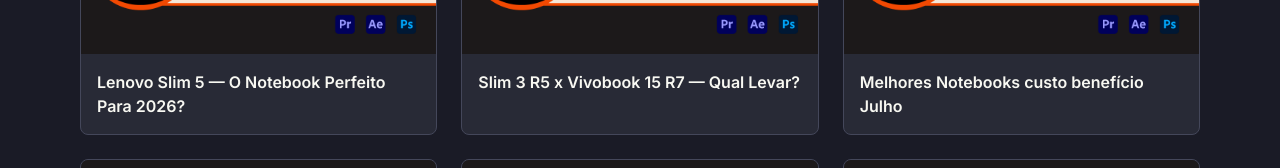
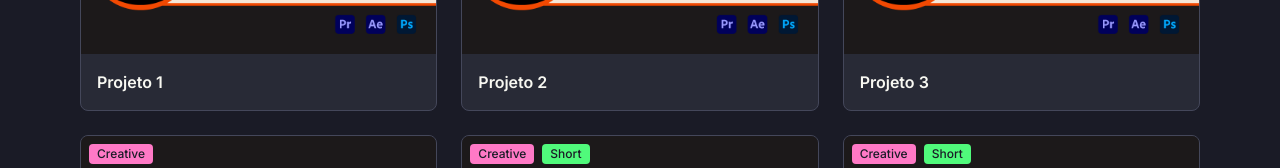
Before and after one commit to Raponi/portfolio, a Next.js app: page /en/projetos in a window 1280 px wide. Shown: the part 446-614 px from the top of the page. Built offline with nearby package versions, Linux system fonts and the light colour scheme; no server answers.

Commit message:
feat: fetch real video data from YouTube API

```diff
--- a/src/app/[locale]/page.tsx
+++ b/src/app/[locale]/page.tsx
@@ -1,11 +1,11 @@
 import { getTranslations } from "next-intl/server";
+import { getProjetos } from "@/lib/get-projetos";
 import Hero from "@/components/Hero";
 import CardProjeto from "@/components/CardProjeto";
-import { projetos } from "@/data/projetos";
 
 export default async function HomePage() {
   const t = await getTranslations("home");
-
+  const projetos = await getProjetos();
   const destaques = projetos.slice(0, 3);
 
   return (
--- a/src/app/[locale]/projetos/[slug]/page.tsx
+++ b/src/app/[locale]/projetos/[slug]/page.tsx
@@ -1,7 +1,7 @@
 import { notFound } from "next/navigation";
 import { getTranslations } from "next-intl/server";
 import { Link } from "@/i18n/navigation";
-import { projetos } from "@/data/projetos";
+import { getProjeto } from "@/lib/get-projetos";
 import VideoPlayer from "@/components/VideoPlayer";
 
 type Props = {
@@ -10,7 +10,7 @@
 
 export async function generateMetadata({ params }: Props) {
   const { slug } = await params;
-  const projeto = projetos.find((p) => p.slug === slug);
+  const projeto = await getProjeto(slug);
 
   if (!projeto) return { title: "Not Found" };
 
@@ -24,7 +24,7 @@
   const { slug, locale } = await params;
   const t = await getTranslations({ locale, namespace: "projetos" });
 
-  const projeto = projetos.find((p) => p.slug === slug);
+  const projeto = await getProjeto(slug);
   if (!projeto) notFound();
 
   return (
@@ -76,11 +76,11 @@
           </div>
           <div>
             <span className="text-dracula-muted">Software:</span>
-            <p className="text-dracula-text">{projeto.detalhes.software}</p>
+            <p className="text-dracula-text">{projeto.software}</p>
           </div>
           <div>
             <span className="text-dracula-muted">Duração:</span>
-            <p className="text-dracula-text">{projeto.detalhes.duracao}</p>
+            <p className="text-dracula-text">{projeto.duracao}</p>
           </div>
         </div>
       </div>
--- a/src/app/[locale]/projetos/page.tsx
+++ b/src/app/[locale]/projetos/page.tsx
@@ -1,32 +1,16 @@
-"use client";
+import { getTranslations } from "next-intl/server";
+import { getProjetos } from "@/lib/get-projetos";
+import ProjetosGrid from "@/components/ProjetosGrid";
 
-import { useState } from "react";
-import { useTranslations } from "next-intl";
-import CardProjeto from "@/components/CardProjeto";
-import FiltroCategorias from "@/components/FiltroCategorias";
-import { projetos } from "@/data/projetos";
-
-export default function ProjetosPage() {
-  const t = useTranslations("projetos");
-  const [filtro, setFiltro] = useState("todos");
-
-  const filtrados =
-    filtro === "todos"
-      ? projetos
-      : projetos.filter((p) => p.categoria === filtro);
+export default async function ProjetosPage() {
+  const t = await getTranslations("projetos");
+  const projetos = await getProjetos();
 
   return (
     <div className="max-w-6xl mx-auto px-4 py-16">
       <h1 className="text-3xl font-bold text-dracula-text mb-2">{t("title")}</h1>
       <p className="text-dracula-muted mb-8">{t("desc")}</p>
-
-      <FiltroCategorias active={filtro} onChange={setFiltro} />
-
-      <div className="mt-8 grid grid-cols-1 md:grid-cols-2 lg:grid-cols-3 gap-6">
-        {filtrados.map((projeto) => (
-          <CardProjeto key={projeto.slug} projeto={projeto} />
-        ))}
-      </div>
+      <ProjetosGrid projetos={projetos} />
     </div>
   );
 }
--- a/src/components/CardProjeto.tsx
+++ b/src/components/CardProjeto.tsx
@@ -1,6 +1,6 @@
 import Image from "next/image";
 import { Link } from "@/i18n/navigation";
-import type { Projeto } from "@/data/projetos";
+import type { Projeto } from "@/data/projetos-source";
 
 type Props = {
   projeto: Projeto;
--- /dev/null
+++ b/src/components/ProjetosGrid.tsx
@@ -0,0 +1,52 @@
+"use client";
+
+import { useState } from "react";
+import { useTranslations } from "next-intl";
+import CardProjeto from "@/components/CardProjeto";
+import type { Projeto } from "@/data/projetos-source";
+
+type Props = {
+  projetos: Projeto[];
+};
+
+export default function ProjetosGrid({ projetos }: Props) {
+  const t = useTranslations("projetos");
+  const [filtro, setFiltro] = useState("todos");
+
+  const categorias = [
+    { key: "todos", label: t("todos") },
+    { key: "tech", label: t("tech") },
+    { key: "creative", label: t("creative") },
+  ];
+
+  const filtrados =
+    filtro === "todos"
+      ? projetos
+      : projetos.filter((p) => p.categoria === filtro);
+
+  return (
+    <>
+      <div className="flex gap-3 flex-wrap">
+        {categorias.map((cat) => (
+          <button
+            key={cat.key}
+            onClick={() => setFiltro(cat.key)}
+            className={`px-4 py-2 rounded-lg text-sm font-medium transition-colors ${
+              filtro === cat.key
+                ? "bg-dracula-primary text-dracula-bg"
+                : "bg-dracula-surface text-dracula-muted hover:text-dracula-text border border-dracula-border"
+            }`}
+          >
+            {cat.label}
+          </button>
+        ))}
+      </div>
+
+      <div className="mt-8 grid grid-cols-1 md:grid-cols-2 lg:grid-cols-3 gap-6">
+        {filtrados.map((projeto) => (
+          <CardProjeto key={projeto.slug} projeto={projeto} />
+        ))}
+      </div>
+    </>
+  );
+}
--- /dev/null
+++ b/src/data/projetos-source.ts
@@ -0,0 +1,55 @@
+export type ProjetoSource = {
+  slug: string;
+  youtubeId: string;
+  categoria: "tech" | "creative";
+  isShort?: boolean;
+};
+
+export type Projeto = ProjetoSource & {
+  titulo: string;
+  descricao: string;
+  thumbnail: string;
+  data: string;
+  duracao: string;
+  software: string;
+};
+
+export const projetosSource: ProjetoSource[] = [
+  {
+    slug: "lenovo-slim-5-review",
+    youtubeId: "mJEeJgtbrN4",
+    categoria: "tech",
+  },
+  {
+    slug: "slim-3-vs-vivobook",
+    youtubeId: "Ft3O1xtx-CY",
+    categoria: "tech",
+  },
+  {
+    slug: "melhores-notebooks-julho",
+    youtubeId: "4BHxy7PQHVo",
+    categoria: "tech",
+  },
+  {
+    slug: "finn-ames-mashle",
+    youtubeId: "SCtDabL89ug",
+    categoria: "creative",
+  },
+  {
+    slug: "short-sakamoto-days",
+    youtubeId: "m6KfycbX0Wo",
+    categoria: "creative",
+    isShort: true,
+  },
+  {
+    slug: "short-anime-edits",
+    youtubeId: "jTJMuMqW7dM",
+    categoria: "creative",
+    isShort: true,
+  },
+  {
+    slug: "personagem-sakamoto-days",
+    youtubeId: "V4Ww6duYOZg",
+    categoria: "creative",
+  },
+];
--- a/src/data/projetos.ts
+++ b/src/data/projetos.ts
@@ -1,110 +1,2 @@
-export type Projeto = {
-  slug: string;
-  titulo: string;
-  descricao: string;
-  categoria: "tech" | "creative";
-  isShort?: boolean;
-  thumbnail: string;
-  youtubeId: string;
-  data: string;
-  detalhes: {
-    software: string;
-    duracao: string;
-  };
-};
-
-export const projetos: Projeto[] = [
-  {
-    slug: "lenovo-slim-5-review",
-    titulo: "Lenovo Slim 5 — O Notebook Perfeito Para 2026?",
-    descricao: "Review completo do Lenovo Slim 5 com análise de desempenho, construção e custo-benefício para 2026.",
-    categoria: "tech",
-    thumbnail: "/thumbnails/techbr-01.png",
-    youtubeId: "mJEeJgtbrN4",
-    data: "2026",
-    detalhes: {
-      software: "DaVinci Resolve",
-      duracao: "8 min",
-    },
-  },
-  {
-    slug: "slim-3-vs-vivobook",
-    titulo: "Slim 3 R5 x Vivobook 15 R7 — Qual Levar?",
-    descricao: "Comparativo direto entre dois notebooks populares para ajudar na escolha certa.",
-    categoria: "tech",
-    thumbnail: "/thumbnails/techbr-01.png",
-    youtubeId: "Ft3O1xtx-CY",
-    data: "2026",
-    detalhes: {
-      software: "DaVinci Resolve",
-      duracao: "10 min",
-    },
-  },
-  {
-    slug: "melhores-notebooks-julho",
-    titulo: "Melhores Notebooks custo benefício Julho",
-    descricao: "Guia de compras com os melhores notebooks custo-benefício do mês.",
-    categoria: "tech",
-    thumbnail: "/thumbnails/techbr-01.png",
-    youtubeId: "4BHxy7PQHVo",
-    data: "2026",
-    detalhes: {
-      software: "DaVinci Resolve",
-      duracao: "12 min",
-    },
-  },
-  {
-    slug: "finn-ames-mashle",
-    titulo: "Finn Ames de Mashle — Magia e Músculos",
-    descricao: "Análise do personagem Finn Ames no universo de Mashle: Magia e Músculos.",
-    categoria: "creative",
-    thumbnail: "/thumbnails/meyflower-01.png",
-    youtubeId: "SCtDabL89ug",
-    data: "2026",
-    detalhes: {
-      software: "DaVinci Resolve",
-      duracao: "6 min",
-    },
-  },
-  {
-    slug: "short-sakamoto-days",
-    titulo: "Sakamoto Days — Short",
-    descricao: "Short sobre o universo de Sakamoto Days com edição dinâmica.",
-    categoria: "creative",
-    isShort: true,
-    thumbnail: "/thumbnails/meyflower-01.png",
-    youtubeId: "m6KfycbX0Wo",
-    data: "2026",
-    detalhes: {
-      software: "DaVinci Resolve",
-      duracao: "1 min",
-    },
-  },
-  {
-    slug: "short-anime-edits",
-    titulo: "Edits de Anime — Short",
-    descricao: "Compilação de momentos marcantes em formato curto.",
-    categoria: "creative",
-    isShort: true,
-    thumbnail: "/thumbnails/meyflower-01.png",
-    youtubeId: "jTJMuMqW7dM",
-    data: "2026",
-    detalhes: {
-      software: "DaVinci Resolve",
-      duracao: "1 min",
-    },
-  },
-  {
-    slug: "personagem-sakamoto-days",
-    titulo: "Mafuyu Seba de Sakamoto Days",
-    descricao: "Análise do personagem Mafuyu Seba no universo de Sakamoto Days.",
-    categoria: "creative",
-    thumbnail: "/thumbnails/meyflower-01.png",
-    youtubeId: "V4Ww6duYOZg",
-    data: "2026",
-    detalhes: {
-      software: "DaVinci Resolve, After Effects",
-      duracao: "8 min",
-    },
-  },
-];
+export type { Projeto, ProjetoSource } from "./projetos-source";
+export { projetosSource } from "./projetos-source";
--- /dev/null
+++ b/src/lib/get-projetos.ts
@@ -0,0 +1,93 @@
+import { projetosSource, type Projeto, type ProjetoSource } from "@/data/projetos-source";
+
+const API_KEY = process.env.YOUTUBE_API_KEY;
+
+function parseDuration(iso: string): string {
+  const match = iso.match(/PT(\d+H)?(\d+M)?(\d+S)?/);
+  if (!match) return "—";
+  const h = match[1] ? parseInt(match[1]) : 0;
+  const m = match[2] ? parseInt(match[2]) : 0;
+  const s = match[3] ? parseInt(match[3]) : 0;
+  if (h > 0) return `${h}h ${m}min`;
+  if (m > 0) return `${m} min`;
+  return `${s}s`;
+}
+
+function formatDate(iso: string): string {
+  return new Date(iso).toLocaleDateString("pt-BR", {
+    year: "numeric",
+    month: "short",
+  });
+}
+
+function fallbackProjeto(src: ProjetoSource, index: number): Projeto {
+  return {
+    ...src,
+    titulo: `Projeto ${index + 1}`,
+    descricao: "",
+    thumbnail: `/thumbnails/${src.categoria === "tech" ? "techbr-01.png" : "meyflower-01.png"}`,
+    data: "",
+    duracao: "",
+    software: "DaVinci Resolve",
+  };
+}
+
+export async function getProjetos(): Promise<Projeto[]> {
+  if (!API_KEY) {
+    return projetosSource.map(fallbackProjeto);
+  }
+
+  const ids = projetosSource.map((p) => p.youtubeId).join(",");
+
+  try {
+    const res = await fetch(
+      `https://www.googleapis.com/youtube/v3/videos?part=snippet,contentDetails&id=${ids}&key=${API_KEY}`,
+      { next: { revalidate: 3600 } }
+    );
+
+    if (!res.ok) {
+      console.warn("YouTube API error:", res.status);
+      return projetosSource.map(fallbackProjeto);
+    }
+
+    const data: {
+      items: Array<{
+        id: string;
+        snippet: {
+          title: string;
+          description: string;
+          thumbnails?: { high?: { url?: string }; maxres?: { url?: string } };
+          publishedAt: string;
+        };
+        contentDetails: { duration: string };
+      }>;
+    } = await res.json();
+
+    const apiMap = new Map(data.items.map((item) => [item.id, item]));
+
+    return projetosSource.map((src, i) => {
+      const api = apiMap.get(src.youtubeId);
+      if (!api) return fallbackProjeto(src, i);
+
+      return {
+        ...src,
+        titulo: api.snippet.title,
+        descricao: api.snippet.description,
+        thumbnail: api.snippet.thumbnails?.maxres?.url
+          || api.snippet.thumbnails?.high?.url
+          || `/thumbnails/${src.categoria === "tech" ? "techbr-01.png" : "meyflower-01.png"}`,
+        data: formatDate(api.snippet.publishedAt),
+        duracao: parseDuration(api.contentDetails.duration),
+        software: "DaVinci Resolve",
+      };
+    });
+  } catch {
+    console.warn("YouTube API fetch failed, using fallback");
+    return projetosSource.map(fallbackProjeto);
+  }
+}
+
+export async function getProjeto(slug: string): Promise<Projeto | null> {
+  const projetos = await getProjetos();
+  return projetos.find((p) => p.slug === slug) || null;
+}
```
Also changed, not shown: src/components/FiltroCategorias.tsx (deleted, +0 -36 lines), 1 other file (tests, documents, lock files or other folders).
